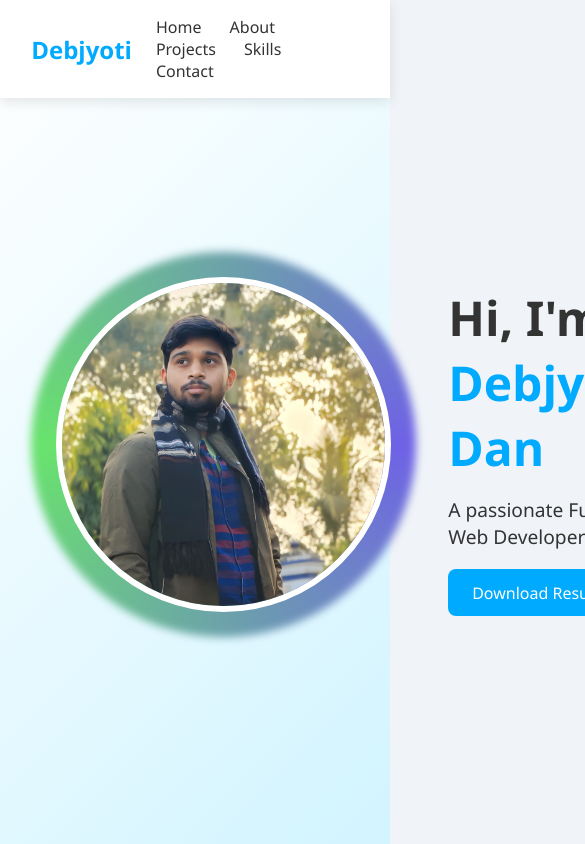
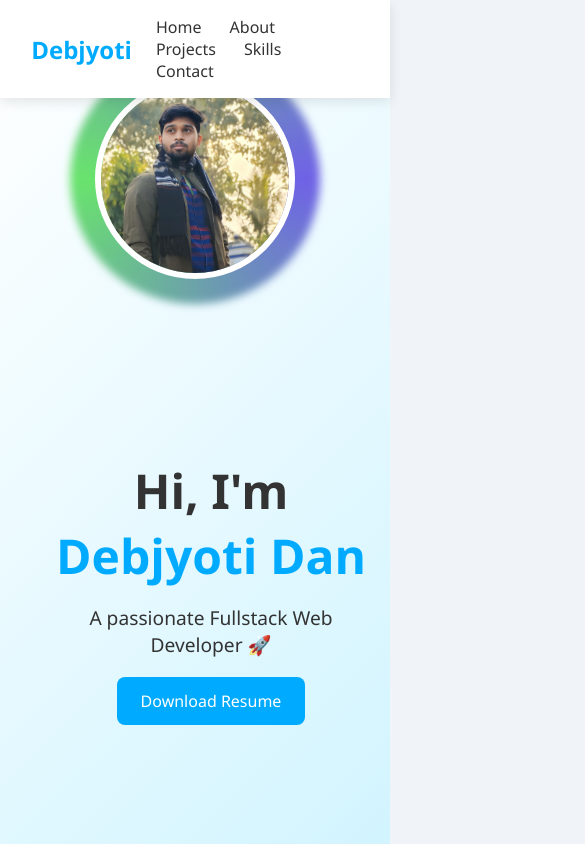
Before and after one commit to DebjyotiDan/FUTURE_FS_01, a plain HTML site: page index.html in a window 390 px wide. Shown: the top 844 px of the page, 585 px wide, since content can reach past the window. Drawn offline with Linux system fonts and the light colour scheme.

Commit message:
style.css

```diff
--- a/style.css
+++ b/style.css
@@ -73,6 +73,43 @@ body {
     }
     to {
         transform: rotate(360deg);
+    }
+}
+.fade-in {
+    opacity: 0;
+    transform: translateY(20px);
+    animation: fadeIn 1s ease-in-out forwards;
+}
+
+@keyframes fadeIn {
+    to {
+        opacity: 1;
+        transform: translateY(0);
+    }
+}
+@media (max-width: 768px) {
+    .hero {
+        flex-direction: column;
+        padding: 2rem 5%;
+        text-align: center;
+    }
+    .hero-right {
+        padding-left: 0;
+        margin-top: 2rem;
+    }
+    .dp-ring {
+        width: 250px;
+        height: 250px;
+    }
+    .dp-img {
+        width: 200px;
+        height: 200px;
+    }
+    .hero-right h1 {
+        font-size: 2rem;
+    }
+    .hero-right p {
+        font-size: 1rem;
     }
 }
 
```
